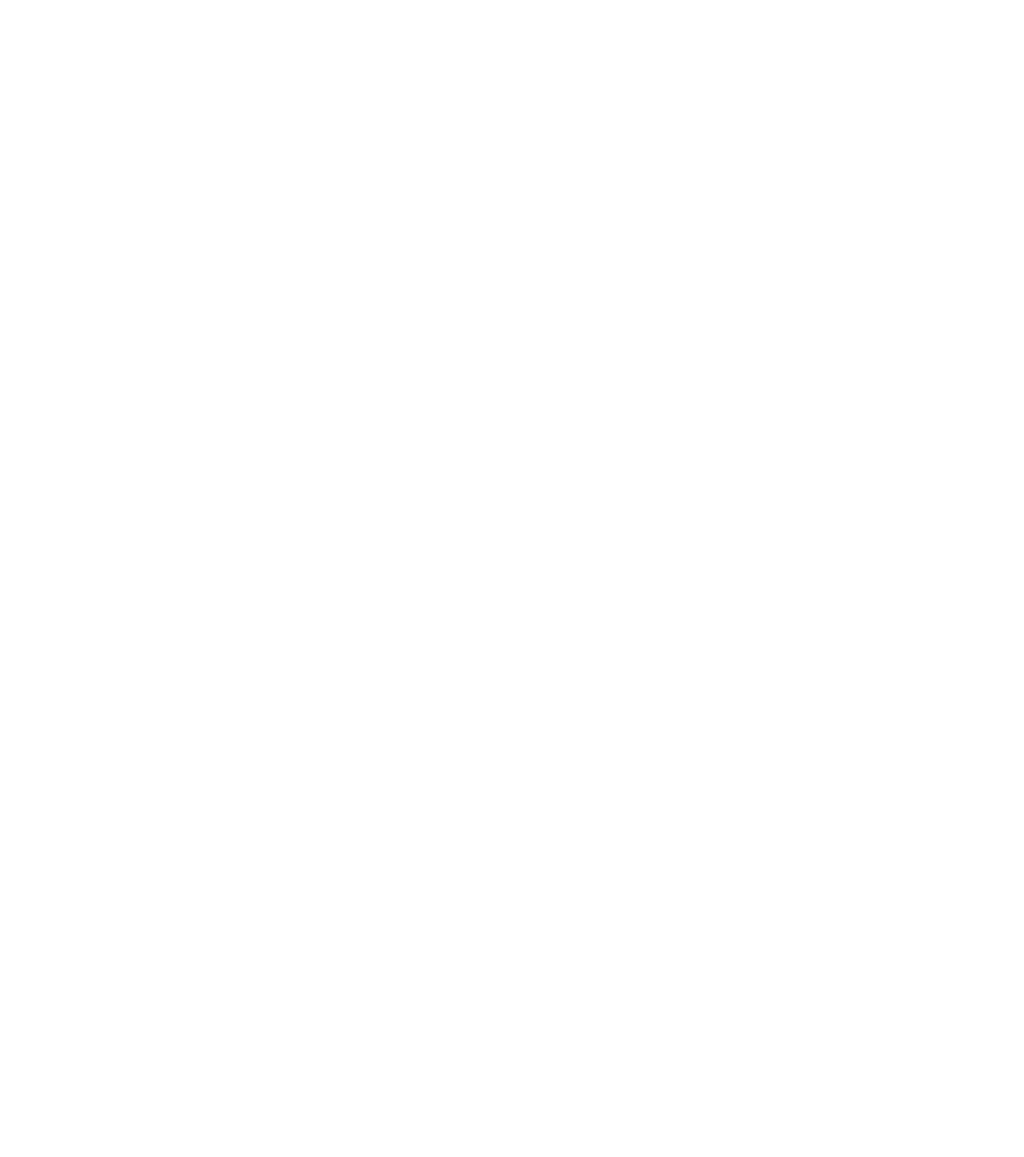
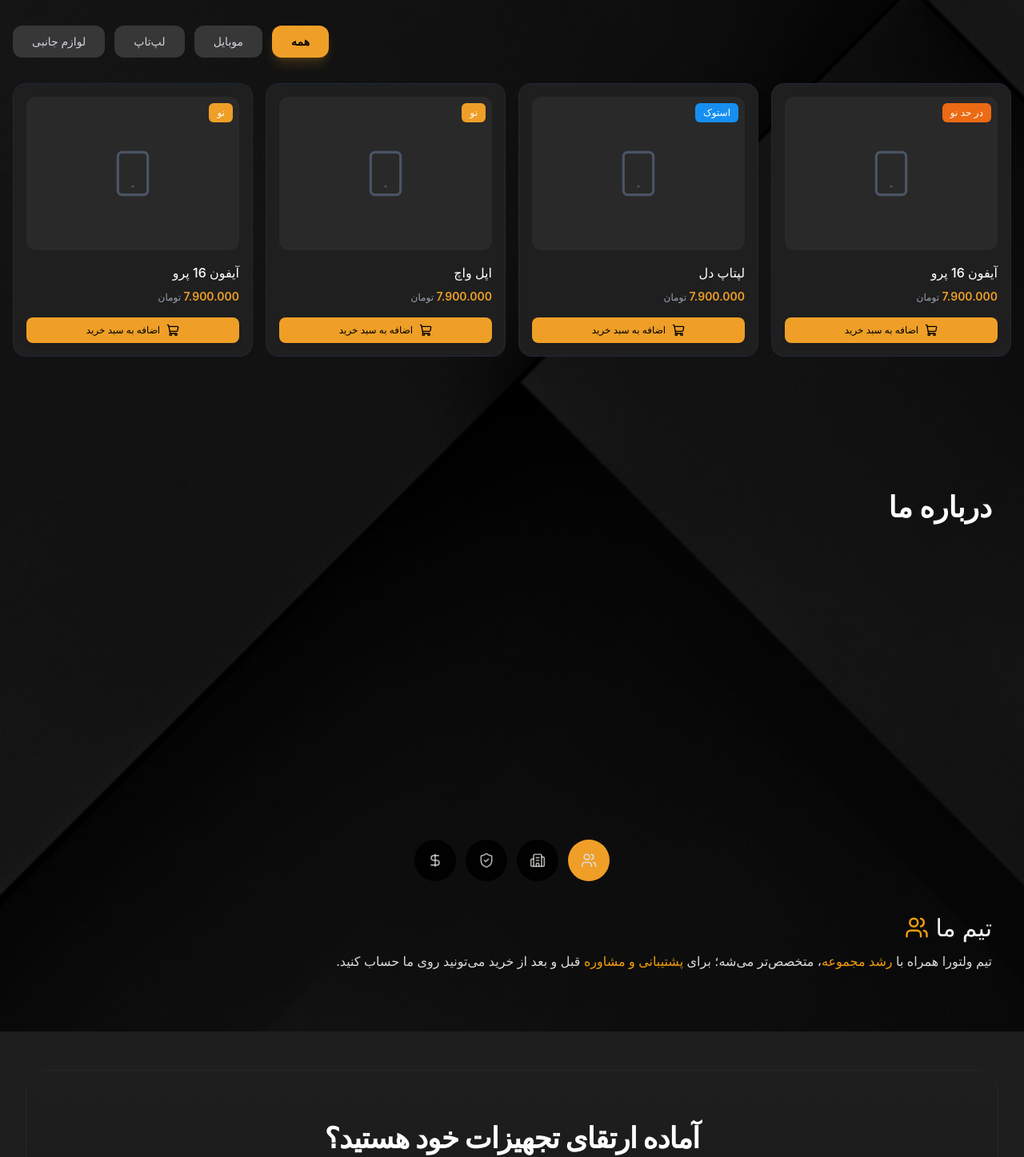
Before and after one commit to AREF-Esnaashari/VELTORA, a React (Vite) app: page / in a window 1280 px wide. Shown: the part 1605-3052 px from the top of the page at 80% size. Before the commit the page ends 1469 px from the top, so only its background shows below. Built offline with nearby package versions, Linux system fonts and the light colour scheme.

Commit message:
Complite Home page

```diff
--- a/src/pages/Home.jsx
+++ b/src/pages/Home.jsx
@@ -9,6 +9,10 @@
 // ⚠️ این دو خط CSS حتماً باید باشند:
 import 'lenis/dist/lenis.css';
 import 'aos/dist/aos.css';
+import ProductInto_Homepage from '../Componenets/section-productIntro-Homepage/ProductInto_Homepage';
+import About_Homepage from '../Componenets/section-about-HomePage/About_Homepage';
+
+import Footer from '../Componenets/section-footer-HomePage/Footer';
 export default function Home() {
   useEffect(() => {
     // ۱. مقداردهی اولیه Lenis با تنظیمات بسیار نرم
@@ -38,11 +42,14 @@
   return (
     <>
       <div className="w-full  flex flex-col gap-40  h-[600px] main">
-        <AppNav  />
+        <AppNav />
         <MainApp />
       </div>
       <Carts_section1 />
       <TrustHomePage />
+      <ProductInto_Homepage />
+      <About_Homepage />
+      <Footer />
     </>
   );
 }
```
Lines whose indentation alone changed are shown as unchanged.
